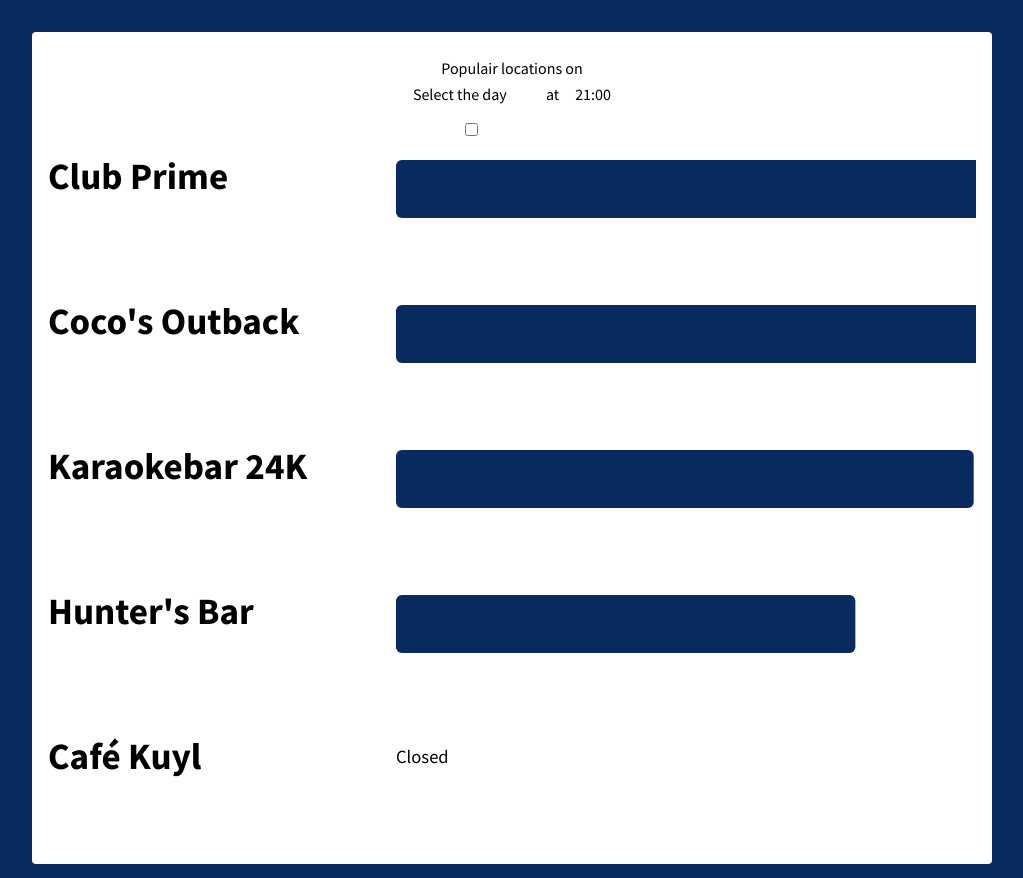
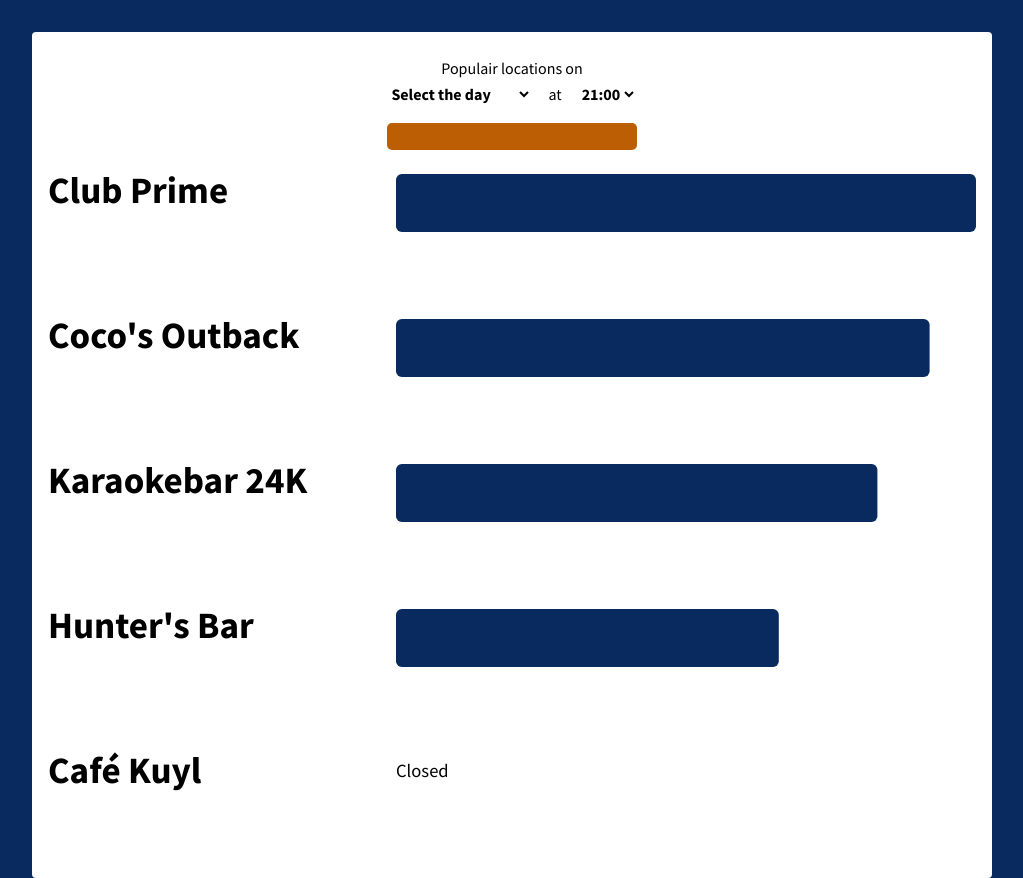
Before and after one commit to cheunyinz/tech-track-22-23, a website built with Vite: page index.html in a window 1280 px wide. Shown: the whole page, without its empty margins (128-1151 px from the left). Built offline with nearby package versions, Linux system fonts and the light colour scheme.

Commit message:
add styling to sorting button

```diff
--- a/index.html
+++ b/index.html
@@ -33,7 +33,9 @@
           <select id="time-select" class="barchart__select">
             <option value="" selected disabled hidden>Select the time</option>
           </select>
-          <input id="sorting" type="checkbox">
+          <label id="sorting-text" class="barchart__sorting">
+            <input id="sorting" type="checkbox">
+          </label>
         </fieldset>
       </form>
       <svg class="barchart__inner" viewbox="0 0 800 600">
--- a/scripts/main.js
+++ b/scripts/main.js
@@ -15,7 +15,7 @@ const daySelector = document.querySelector('#day-select');
 const timeSelector = document.querySelector('#time-select');
 const sortButton = document.querySelector('#sorting');
 
-const chartWidth = 600;
+const chartWidth = 500;
 const chartHeight = 500;
 
 var xScale;
@@ -62,7 +62,6 @@ function fillDropdown() {
 let filteredData = [];
 
 function filterData(d, t) {
-    console.log("filter data");
     let dayFilter = d;
     let timeFilter = t;
 
@@ -88,15 +87,14 @@ function filterData(d, t) {
 };
 
 function sortData(data) {
-    console.log("sortdata");
     let sortOrder;
 
     if (sortButton.checked === true) {
         sortOrder = true;
-        console.log(sortButton, "true");
+        sortButton.textContent = "Sort busy low to high";
     } else {
         sortOrder = false;
-        console.log(sortButton, "false");
+        sortButton.textContent = "Sort busy high to low";
     }
 
     data = data.sort((a, b) => {
@@ -145,7 +143,6 @@ function drawChart() {
 };
 
 function updateChart() {
-    console.log("updatechart");
     d3.select('svg').transition().duration(750);
     d3.select('#bars')
         .selectAll('rect')
@@ -173,10 +170,10 @@ function updateChart() {
         .text(d => d.name);
 }
 
+//barchart animation
 function animateWidth(node, data) {
     gsap.to(node, {
         width: data,
-        // ease: 'elastic',
         duration: .3
     })
 
--- a/styles/barchart.scss
+++ b/styles/barchart.scss
@@ -23,8 +23,29 @@
     }
 
     &__select {
-        all: unset;
+
+        background: none;
+        border: none;
+        display: block;
+        width: fit-content;
+        font-weight: 600;
+
     }
+
+    &__sorting {
+        background-color: #bc5f04;
+        color: var(--white);
+        text-align: center;
+        grid-column: -1 / 1;
+        border-radius: 5px;
+        font-size: .75rem;
+        padding-block: var(--xs-whitespace);
+
+        input {
+            all: unset;
+        }
+    }
+
 
     &__inner {
         margin-top: var(--lg-whitespace);
```
